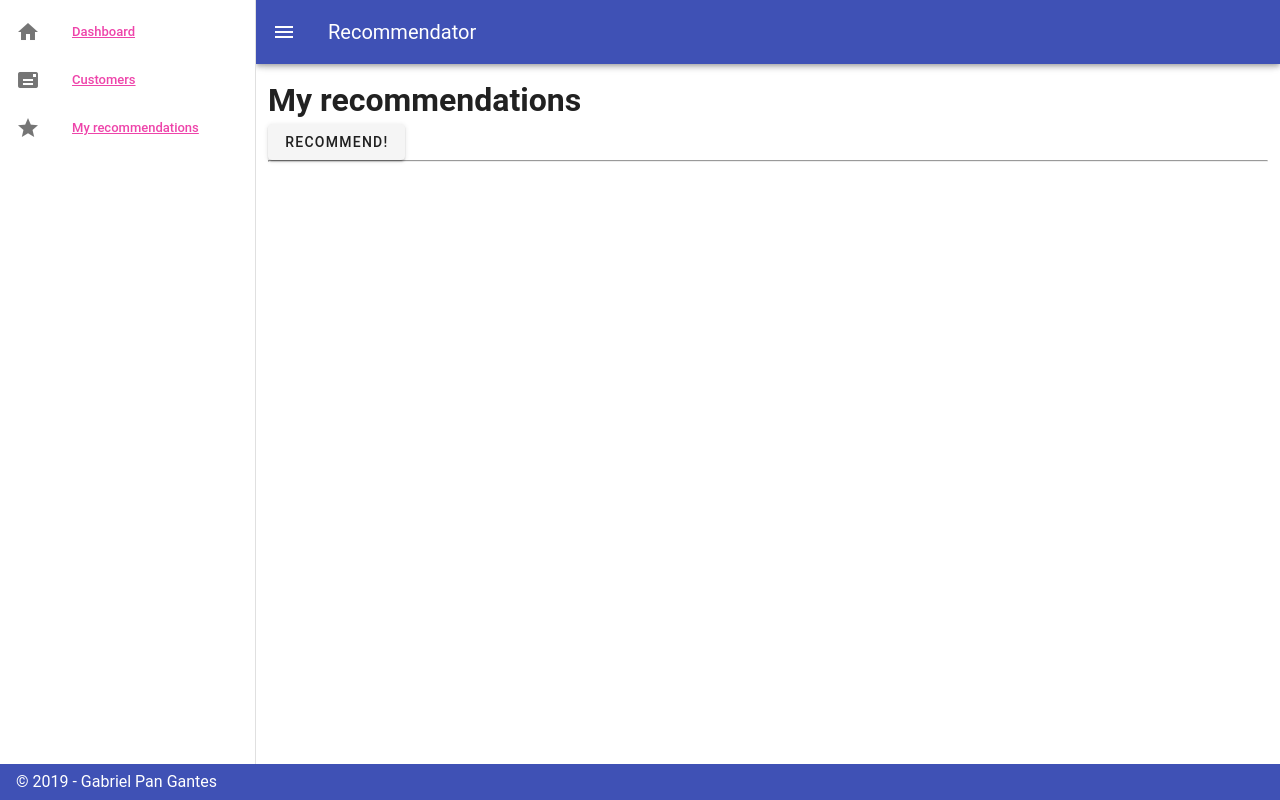
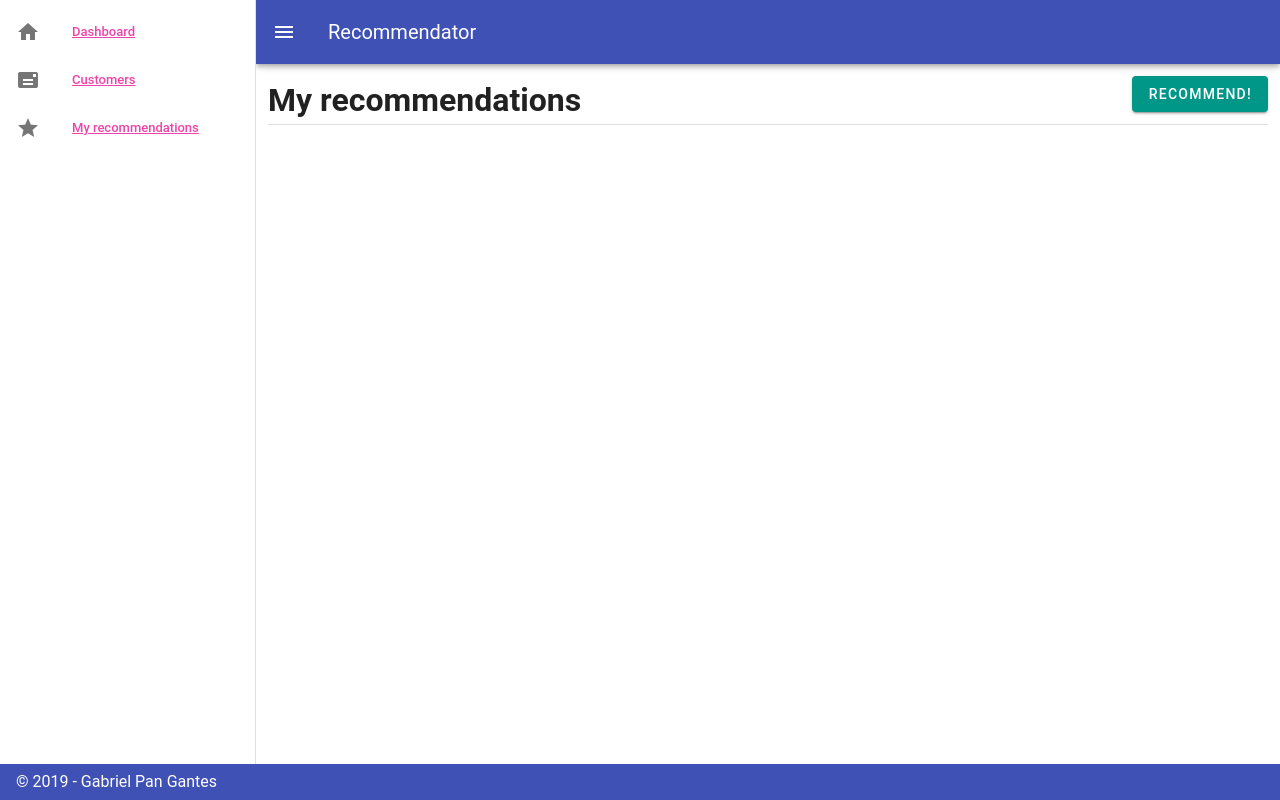
Before and after one commit to Gabrielpanga/vue-recommend-us, a Vue app: page /my in a window 1280 px wide. Built offline with nearby package versions, Linux system fonts and the light colour scheme; a small style sheet from the web is missing.

Commit message:
feat: new recommendation in progress

```diff
--- a/src/components/Recommendation.vue
+++ b/src/components/Recommendation.vue
@@ -1,21 +1,45 @@
 <template>
-  <v-banner single-line>
+  <v-banner
+    class="p-banner"
+    elevation="2"
+  >
+    <v-avatar
+      slot="icon"
+      color="amber accent-4"
+      size="40"
+    >
+      <v-icon
+        icon="mdi-star"
+        color="white"
+      >
+        mdi-star
+      </v-icon>
+    </v-avatar>
     <b>{{ recommendation.name }}</b>
 
-    <span>recommended</span>
+    <span> was recommended by </span>
 
-    <b>{{ recommendation.recommended.name }}</b>
+    <b>{{ recommendation.recommendedBy.name }}</b>
 
     <template v-slot:actions>
       <v-btn
+        v-if="isAdmin"
         text
-        color="deep-green accent-4"
+        color="blue accent-4"
+      >
+        Archive
+      </v-btn>
+      <v-btn
+        v-if="isAdmin"
+        text
+        color="red lighten-1"
       >
         Dismiss
       </v-btn>
       <v-btn
+        v-if="isAdmin"
         text
-        color="deep-purple accent-4"
+        color="teal"
       >
         Confirm
       </v-btn>
@@ -30,6 +54,19 @@ export default {
       required: true,
       type: Object,
     },
+    isAdmin: {
+      type: Boolean,
+      default: false,
+    },
   },
 };
 </script>
+
+<style>
+  .p-banner {
+    margin-bottom: 10px
+  }
+  .p-banner {
+    margin-top: 10px
+  }
+</style>
--- a/src/components/Recommendations.vue
+++ b/src/components/Recommendations.vue
@@ -2,6 +2,7 @@
   <v-flex md-12>
     <app-recomnendation
       v-for="(recommendation, index) in recommendations"
+      isAdmin
       :key="index"
       :recommendation="recommendation"
     />
--- a/src/router.js
+++ b/src/router.js
@@ -28,5 +28,10 @@ export default new Router({
       name: 'my-recommendations',
       component: () => import('./views/MyRecommendations.vue'),
     },
+    {
+      path: '/new',
+      name: 'new-recommendation',
+      component: () => import('./views/NewRecommendation.vue'),
+    },
   ],
 });
--- a/src/views/MyRecommendations.vue
+++ b/src/views/MyRecommendations.vue
@@ -3,16 +3,19 @@
     fill-height
     md-12
   >
+    <v-btn
+      right
+      class="btn-invite white--text"
+      @click="addRecommendationClick"
+      color="teal"
+    >
+      Recommend!
+    </v-btn>
     <h1>My recommendations</h1>
-    <v-flex>
-      <v-btn
-        primary
-        @click="addRecommendationClick"
-      >
-        Recommend!
-      </v-btn>
-    </v-flex>
-    <hr>
+
+    <v-divider light>
+
+    </v-divider>
     <app-recommendations :recommendations="recommendations" />
   </v-flex>
 </template>
@@ -47,14 +50,26 @@ export default {
     }),
     addRecommendationClick() {
       this.addRecommendation({
-        id: 1,
+        email: 'carlos@tpvrg.com',
         name: 'Carlos',
-        recommended: {
-          name: 'Raul',
-          telephone: '123-456-789',
+        telephone: '123-456-789',
+        cellphone: '123-456-789',
+        addressLine1: 'Av. Maipu 12345',
+        addressLine2: '1ª B',
+        country: 'Spain',
+        recommendedBy: {
+          name: 'Raul Serran',
+          userId: '', // TODO Fill with current userId
         },
       });
     },
   },
 };
 </script>
+
+
+<style>
+  .btn-invite {
+    float: right;
+  }
+</style>
--- /dev/null
+++ b/src/views/NewRecommendation.vue
@@ -0,0 +1,11 @@
+<template>
+  <v-flex>
+    <h1>Recommend a new customer</h1>
+  </v-flex>
+</template>
+
+<script>
+export default {
+
+};
+</script>
```
